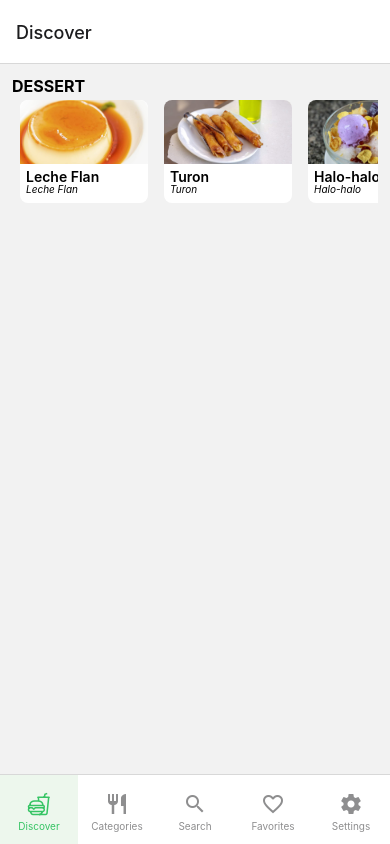
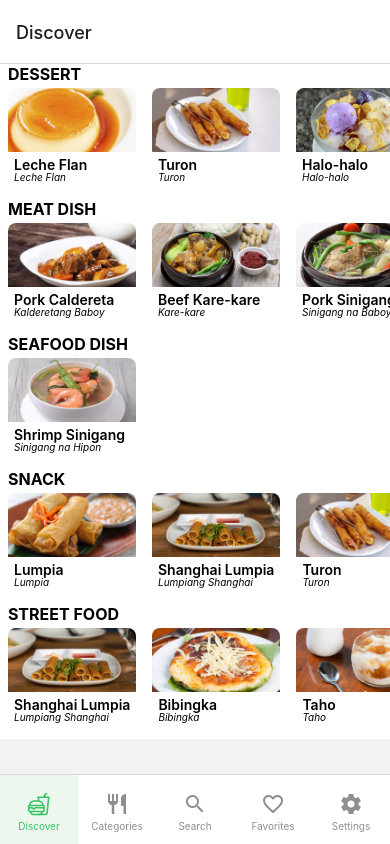
Before and after one commit to godkingjay/Authentic-Pinoy-Recipes-App, a React Native app: screen /Discover in a window 390 px wide. Built offline with nearby package versions, Linux system fonts and the light colour scheme.

Commit message:
ADD: Discover [FIX]

```diff
--- a/assets/FoodsDB/discoverCategoriesDB.js
+++ b/assets/FoodsDB/discoverCategoriesDB.js
@@ -1,9 +1,9 @@
 const discoverCategories = [
   { id: 1, name: "Dessert", list: [] },
-  // { id: 2, name: "Meat Dish", list: [] },
-  // { id: 3, name: "Seafood Dish", list: [] },
-  // { id: 4, name: "Snack", list: [] },
-  // { id: 5, name: "Street Food", list: [] }
+  { id: 2, name: "Meat Dish", list: [] },
+  { id: 3, name: "Seafood Dish", list: [] },
+  { id: 4, name: "Snack", list: [] },
+  { id: 5, name: "Street Food", list: [] }
 ];
 
 export default discoverCategories;
--- a/assets/component/horizontalCardsContainer.js
+++ b/assets/component/horizontalCardsContainer.js
@@ -38,13 +38,14 @@ export default function HorizontalCardsContainer({ navigation, route, foodCatego
 
 const styles = StyleSheet.create({
   cardsContainer: {
-    padding: 4,
+    padding: 0,
   },
   cards: {
     paddingBottom: 4,
   },
   foodCategoryName: {
     fontWeight: 'bold',
-    fontSize: 16
+    fontSize: 16,
+    paddingLeft: 8
   }
 });
--- a/assets/styles/globalStyles.js
+++ b/assets/styles/globalStyles.js
@@ -7,6 +7,9 @@ const globalStyles = StyleSheet.create({
     alignItems: 'center',
     justifyContent: 'center',
   },
+  screen: {
+    backgroundColor: 'white',
+  }
 });
 
 export default globalStyles;
--- a/routes/DiscoverStack.js
+++ b/routes/DiscoverStack.js
@@ -20,7 +20,7 @@ const DiscoverStack = () => (
       name="FoodView"
       component={ FoodView }
       options={({navigation, route}) => ({
-        title: "Food View"
+        title: "Food View",
       })}
     />
   </Stack.Navigator>
--- a/screens/Discover.js
+++ b/screens/Discover.js
@@ -3,10 +3,11 @@ import { FlatList } from "react-native";
 import { StyleSheet, View } from "react-native";
 import HorizontalCardsContainer from "../assets/component/horizontalCardsContainer";
 import discoverCategories from "../assets/FoodsDB/discoverCategoriesDB";
+import globalStyles from "../assets/styles/globalStyles";
 
 export default function Discover({ navigation, route }) {
   return(
-    <View>
+    <View style={ globalStyles.screen }>
       <View style = { styles.horizontalCardsContainer }>
         <FlatList
           keyExtractor={ discoverCategories.id }
@@ -22,7 +23,6 @@ export default function Discover({ navigation, route }) {
 
 const styles = StyleSheet.create({
   horizontalCardsContainer: {
-    margin: 4,
-    padding: 4,
-  }
+    padding: 0,
+  },
 });
```
